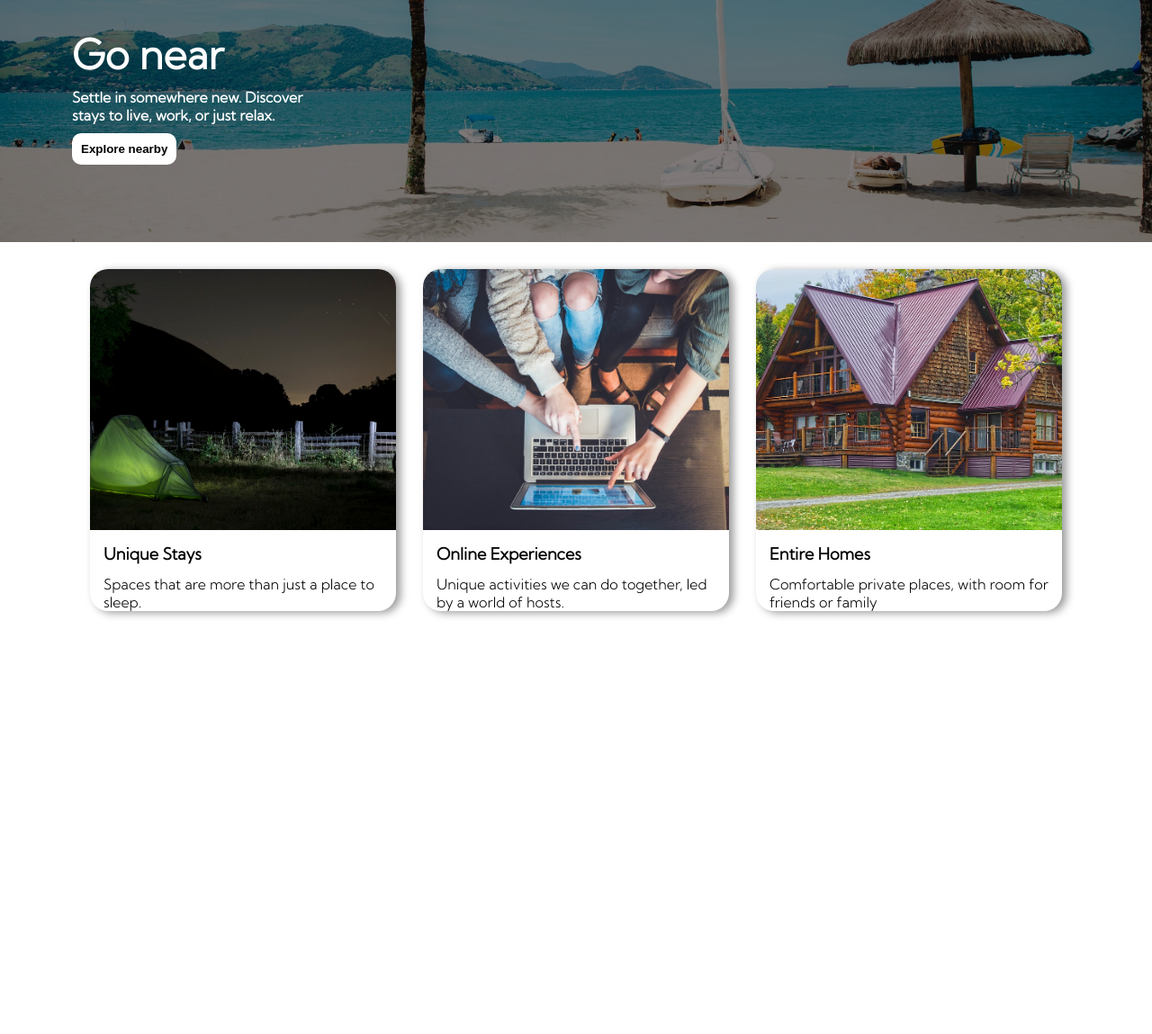
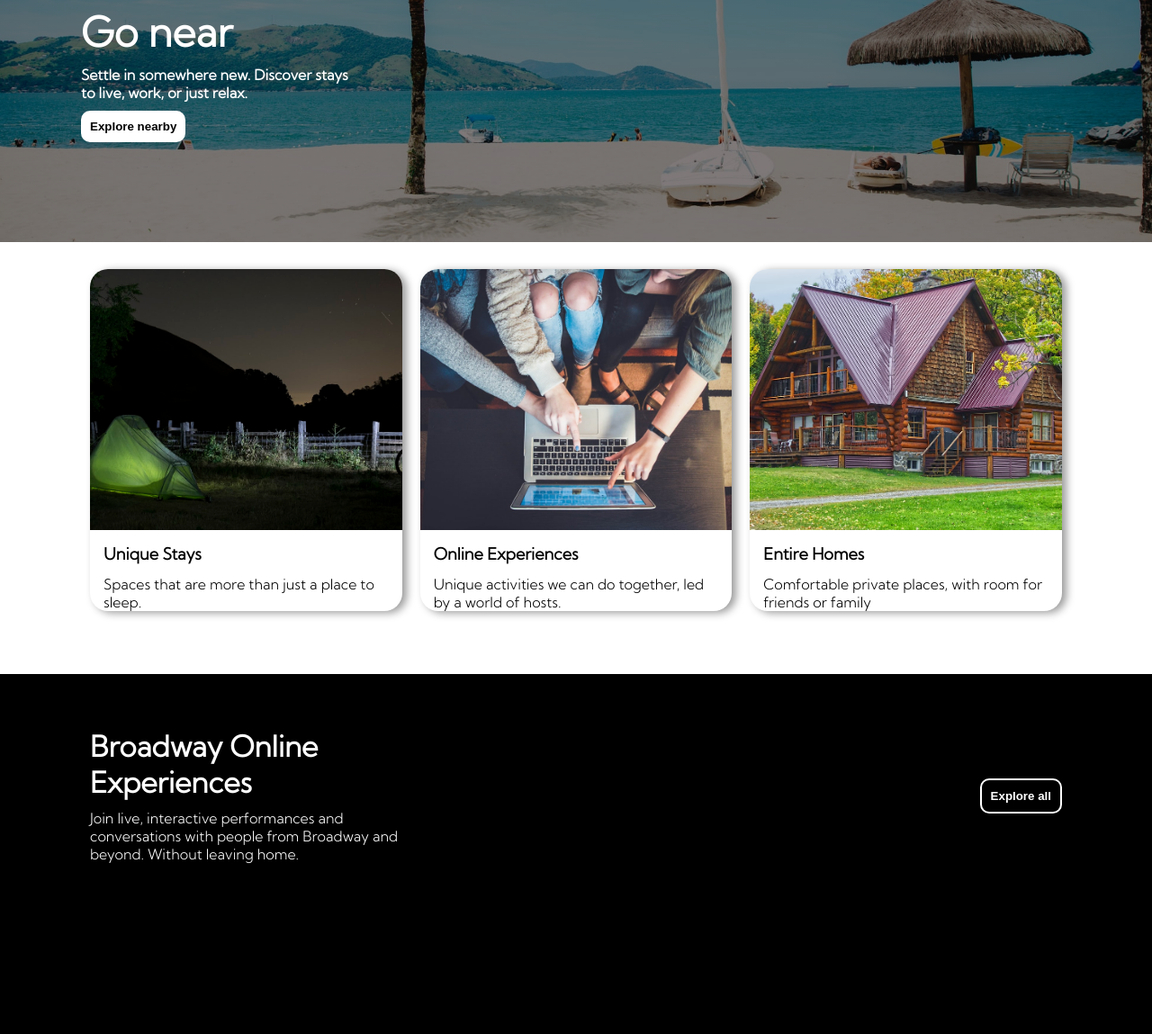
Before and after one commit to amssdias/airbnb-clone, a plain HTML site: page index.html in a window 1280 px wide. Shown: the part 419-1568 px from the top of the page at 90% size. Before the commit the page ends 1198 px from the top, so only its background shows below. Drawn offline with Linux system fonts and the light colour scheme.

Commit message:
Section Broadway text done

```diff
--- a/index.html
+++ b/index.html
@@ -131,13 +131,13 @@
 
         <!-- Section cards -->
         <section class="section-cards">
-            <div class="card margin-right-medium">
+            <div class="card margin-right-small">
                 <img class="card--image" src="img/card-1.jpg" alt="Photo 1">
                 <h3 class="card--heading">Unique Stays</h3>
                 <p class="card--paragraph">Spaces that are more than just a place to sleep.</p>
             </div>
 
-            <div class="card margin-right-medium">
+            <div class="card margin-right-small">
                 <img class="card--image" src="img/card-2.jpg" alt="Photo 1">
                 <h3 class="card--heading">Online Experiences</h3>
                 <p class="card--paragraph">Unique activities we can do together, led by a world of hosts.</p>
@@ -149,6 +149,19 @@
                 <p class="card--paragraph">Comfortable private places, with room for friends or family</p>
             </div>
         </section>
+
+        <!-- Section Broadway Online -->
+        <section class="section-broadway">
+            <div class="broadway">
+                <div class="broadway__text">
+                    <h2 class="heading-secondary margin-bottom-xsmall">Broadway Online Experiences</h2>
+                    <p class="broadway__text-paragraph">Join live, interactive performances and conversations with people from Broadway and beyond. Without leaving home.</p>
+                </div>
+
+                <button class="broadway--btn">Explore all</button>
+
+            </div>
+        </section>
     </main>
 
 </body>
--- a/sass/abstracts/_mixins.scss
+++ b/sass/abstracts/_mixins.scss
@@ -4,3 +4,10 @@
     border-radius: 40rem;
     width: 70%;
 }
+
+@mixin btn-search-explore {
+    cursor: pointer;
+    padding: 1rem 1rem;
+    border-radius: 1rem;
+    font-weight: 700;
+}
--- a/sass/base/_typography.scss
+++ b/sass/base/_typography.scss
@@ -1,6 +1,10 @@
 .heading-primary {
     font-size: 4.5rem;
     font-weight: 999;
+}
+
+.heading-secondary {
+    font-size: 3.2rem;
 }
 
 .paragraph {
--- /dev/null
+++ b/sass/components/_broadway.scss
@@ -0,0 +1,25 @@
+.broadway {
+    display: flex;
+    justify-content: space-between;
+    align-items: center;
+
+    &__text {
+        width: 35%;
+
+        &-paragraph {
+            font-size: 1.6rem;
+        }
+    }
+
+    &--btn {
+        @include btn-search-explore;
+
+        color: white;
+        background-color: rgba(0,0,0);
+        border: 2px solid white;
+
+        &:hover {
+            background-color: rgba(255,255,255,0.4);
+        }
+    }
+}
--- a/sass/components/_button.scss
+++ b/sass/components/_button.scss
@@ -48,12 +48,11 @@
 }
 
 .btn-white-explore {
+
+    @include btn-search-explore;
+
     border: none;
-    cursor: pointer;
-    padding: 1rem 1rem;
     background-color: white;
-    border-radius: 1rem;
-    font-weight: 700;
 
     &:hover {
         background-color: rgba(255, 255, 255, 0.9);
--- a/sass/layout/_header.scss
+++ b/sass/layout/_header.scss
@@ -15,11 +15,14 @@
     }
 
     &__slogan {
-        width: 40%;
-        margin-top: 15rem;
+        display: flex;
+        flex-direction: column;
+        justify-content: center;
+        align-items: flex-start;
         color: white;
-        padding: 3rem 4rem;
-        padding-right: 16rem;
+        height: 73%;
+        width: 30%;
+        padding-left: 5rem;
     }
 
 }
--- a/sass/main.scss
+++ b/sass/main.scss
@@ -5,6 +5,7 @@
 @import "base/typography.scss";
 @import "base/utilities.scss";
 
+@import "components/broadway.scss";
 @import "components/button.scss";
 @import "components/card.scss";
 @import "components/covid-bar.scss";
--- a/sass/pages/_home.scss
+++ b/sass/pages/_home.scss
@@ -2,10 +2,16 @@
 
 }
 
-.section-cards
-{
+.section-cards {
     display: flex;
     justify-content: center;
     padding: 3rem 10rem;
-    padding-bottom: 10rem;
+    padding-bottom: 7rem;
 }
+
+.section-broadway {
+    background-color: rgb(0, 0, 0);
+    color: white;
+    height: 40rem;
+    padding: 6rem 10rem;
+}
--- a/script.js
+++ b/script.js
@@ -1,7 +1,7 @@
 // When document is loaded
 document.addEventListener("DOMContentLoaded", function()
 {
-    // Loop thru each link
+    // Loop thru each link for search
     document.querySelectorAll(".nav-link").forEach(link =>
     {
         // When each link is clicked
@@ -29,13 +29,14 @@ document.addEventListener("DOMContentLoaded", function()
             })
 
             document.querySelector(`#${this.dataset.menu}`).style.display = "block";
-        }
+        };
     });
 
     // Function to hide the settings menu if clicked outside the menu
     document.onclick = function(e)
     {
-        if (e.target.id !== "button-settings")
+        console.log(e.target.dataset.hide)
+        if (e.target.dataset.hide !== "settings-menu")
         {
             document.querySelectorAll(".settings-menu").forEach(setmenu =>
             {
@@ -44,4 +45,5 @@ document.addEventListener("DOMContentLoaded", function()
         };
     };
 
+
 });
```
Also changed, not shown: css/main.css, 1 other file.
